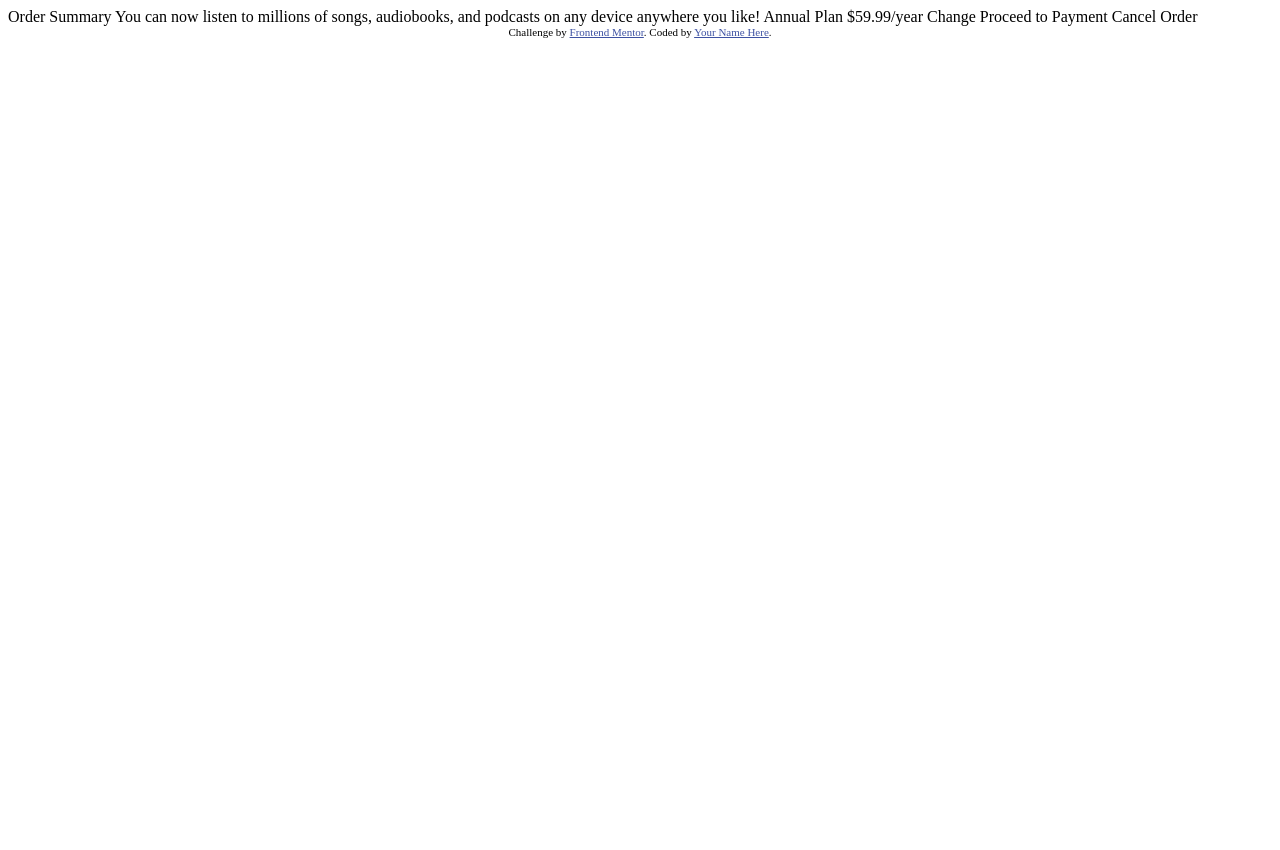
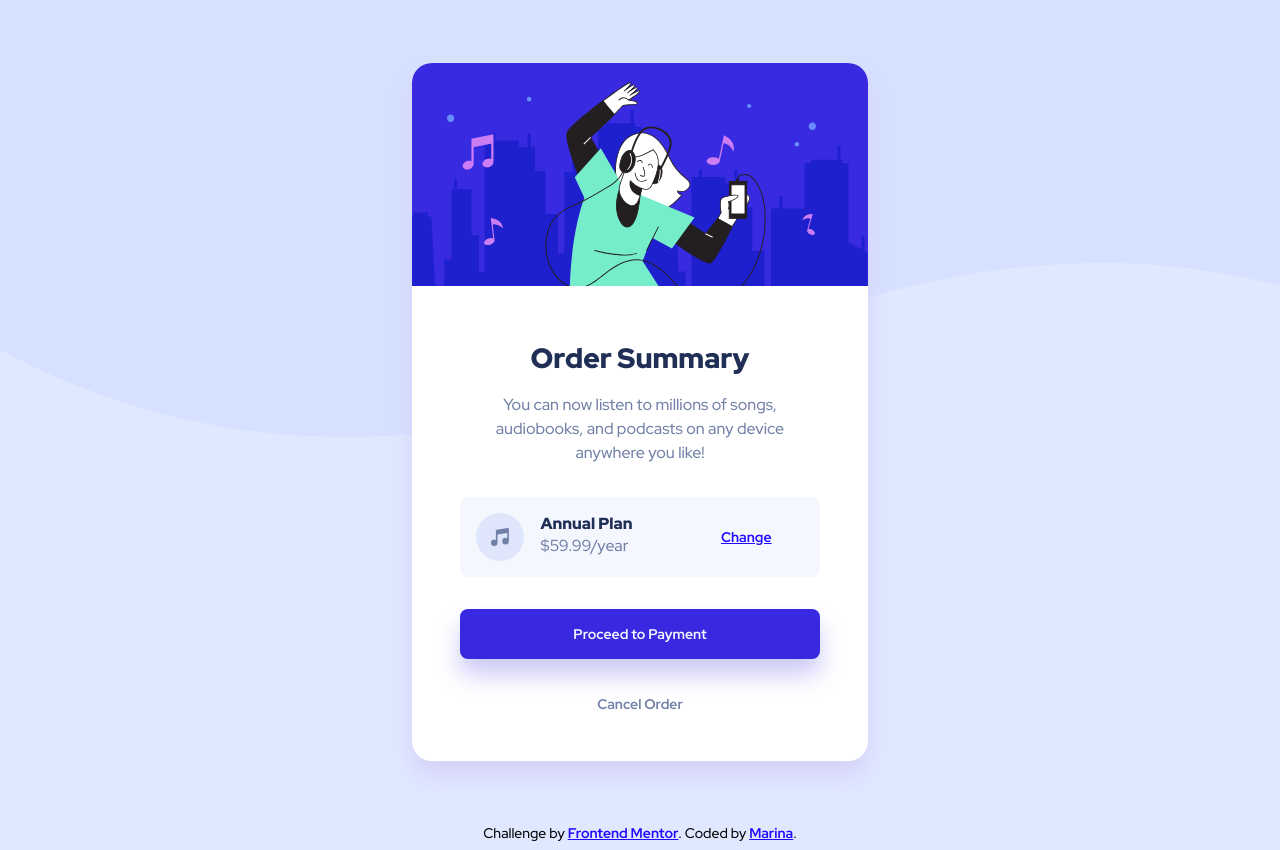
Before and after one commit to TulipSoup/Order-Summary-Component, a plain HTML site: page index.html in a window 1280 px wide. Before the commit the page ends 800 px from the top, so only its background shows below. Drawn offline with Linux system fonts and the light colour scheme; files whose address does not match are found by name.

Commit message:
Add code
This is my solution. I have trouble with the middle container, the "plan". I can't place the elements inside this container properly.

```diff
--- /dev/null
+++ b/css/styles.css
@@ -0,0 +1,108 @@
+body {
+  background-image: url("/Users/marinaoorthuis/Downloads/order-summary-component-main/images/pattern-background-desktop.svg");
+  background-repeat: no-repeat;
+  background-color: hsl(225, 100%, 94%);
+  font-family: 'Red Hat Display', sans-serif;
+  font-size: 1rem;
+  font-weight: 500;
+}
+
+h1 {
+  color: hsl(223, 47%, 23%);
+  font-size: 1.75rem;
+  font-weight: 900;
+  margin: 48px 48px 0;
+}
+
+h3 {
+  color: hsl(223, 47%, 23%);
+  font-size: 1rem;
+  font-weight: 900;
+  margin: 0;
+}
+
+p {
+  color: hsl(224, 23%, 55%);
+  font-weight: lighter;
+  margin: 0;
+  line-height: 1.5;
+}
+
+a {
+  color: hsl(245, 100%, 52%);
+  font-size: 0.875rem;
+  font-weight: 700;
+}
+
+/* -------------------------- CLASS --------------------*/
+
+.card {
+  background-color: white;
+  border-radius: 20px;
+  box-shadow: 0 16px 24px 0 hsl(245, 75%, 90%);
+  margin: 5% auto;
+  text-align: center;
+  width: 36%;
+
+}
+
+.top-container {
+  width: 26%;
+}
+
+.description {
+  margin: 16px 48px;
+}
+
+.middle-container {
+  background-color: hsl(225, 100%, 98%);
+  border-radius: 8px;
+  margin: 32px 48px;
+  text-align: left;
+  display: flex;
+  align-items: center;
+}
+
+.icon-plan {
+  width: 48px;
+  height: 48px;
+  margin: 16px;
+}
+
+.text-plan {
+  width: 120px;
+  height: 48px;
+}
+.change-plan {
+  width: 80px;
+  height: 48px;
+  margin: auto 48px;
+  display: inline-flex;
+  align-items: center;
+  justify-content: flex-end;
+}
+
+.btn-primary {
+  background-color: hsl(245, 75%, 52%);
+  border-radius: 8px;
+  box-shadow: 0 16px 24px 0 hsl(245, 75%, 88%);
+  color: hsl(225, 100%, 98%);
+  display: block;
+  margin: 0 48px 36px;
+  padding: 16px 32px;
+  text-decoration: none;
+
+}
+
+.btn-ghost {
+  color: hsl(224, 23%, 55%);
+  text-decoration: none;
+  display: block;
+  padding-bottom: 48px;
+
+}
+
+.attribution {
+  text-align: center;
+  font-size: 0.875rem;
+}
--- a/index.html
+++ b/index.html
@@ -1,37 +1,53 @@
 <!DOCTYPE html>
 <html lang="en">
+
 <head>
   <meta charset="UTF-8">
   <meta name="viewport" content="width=device-width, initial-scale=1.0"> <!-- displays site properly based on user's device -->
+  <link rel="icon" type="image/png" sizes="32x32" href="./images/favicon-32x32.png">
+  <title>Frontend Mentor | Order summary card</title>
+  <link rel="stylesheet" href="css/styles.css">
+  <link rel="preconnect" href="https://fonts.googleapis.com">
+<link rel="preconnect" href="https://fonts.gstatic.com" crossorigin>
+<link href="https://fonts.googleapis.com/css2?family=Red+Hat+Display:wght@500;700;900&display=swap" rel="stylesheet">
+</style>
+</head>
 
-  <link rel="icon" type="image/png" sizes="32x32" href="./images/favicon-32x32.png">
-
-  <title>Frontend Mentor | Order summary card</title>
-
-  <!-- Feel free to remove these styles or customise in your own stylesheet 👍 -->
-  <style>
-    .attribution { font-size: 11px; text-align: center; }
-    .attribution a { color: hsl(228, 45%, 44%); }
-  </style>
-</head>
 <body>
 
-  Order Summary
+  <div class="card">
+    <img src="images/illustration-hero.svg" alt="music-img" style="width:100%; border-radius:20px 20px 0 0">
 
-  You can now listen to millions of songs, audiobooks, and podcasts on any
-  device anywhere you like!
+    <div class="top-cointainer">
+      <h1>Order Summary</h1>
+      <p class="description">You can now listen to millions of songs, audiobooks, and podcasts on any
+        device anywhere you like!</p>
+    </div>
 
-  Annual Plan
-  $59.99/year
+    <div class="middle-container">
+      <div class="icon-plan">
+        <img src="images/icon-music.svg" alt="music.icon" style="margin:0">
+      </div>
+      <div class="text-plan">
+        <h3>Annual Plan</h3>
+        <p class="price">$59.99/year</p>
+      </div>
+      <div class="change-plan">
+        <a href="#">Change</a>
+      </div>
+    </div>
 
-  Change
+    <div class="bottom.container">
+      <a class="btn-primary" href="#">Proceed to Payment</a>
+      <a class="btn-ghost" href="#">Cancel Order</a>
+    </div>
 
-  Proceed to Payment
-  Cancel Order
+  </div>
 
   <div class="attribution">
     Challenge by <a href="https://www.frontendmentor.io?ref=challenge" target="_blank">Frontend Mentor</a>.
-    Coded by <a href="#">Your Name Here</a>.
+    Coded by <a href="#">Marina</a>.
   </div>
 </body>
+
 </html>
```
